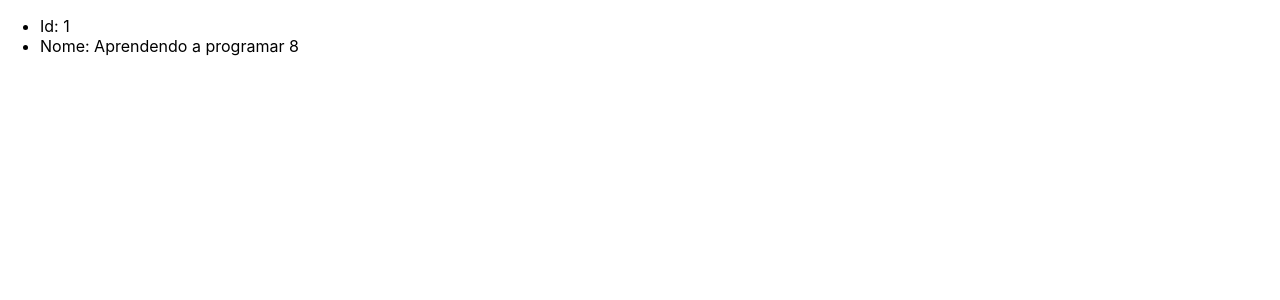
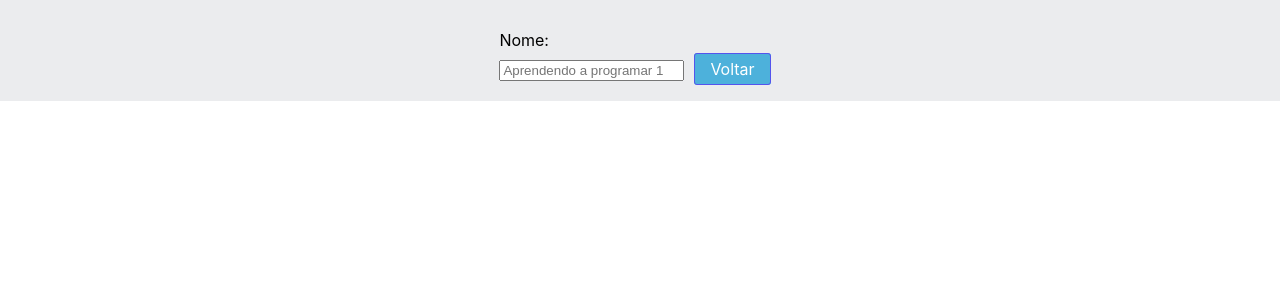
Before and after one commit to DarleyGC2016/minha-biblioteca, a React (Create React App) app: page /livros/1 in a window 1280 px wide. Shown: the top 300 px of the page. Built offline with nearby package versions, Linux system fonts and the light colour scheme; data requests are answered from the project's data file.

Commit message:
task 1 - listagem, edição e excluir

```diff
--- a/package.json
+++ b/package.json
@@ -1,6 +1,6 @@
 {
   "name": "minha-biblioteca",
-  "version": "0.1.0",
+  "version": "0.1.1",
   "private": true,
   "dependencies": {
     "@testing-library/jest-dom": "^5.17.0",
@@ -40,6 +40,7 @@
     ]
   },
   "devDependencies": {
-    "json-server": "^0.17.3"
+    "json-server": "^0.17.3",
+    "styled-components": "^6.0.8"
   }
 }
--- a/server.json
+++ b/server.json
@@ -1,12 +1,20 @@
 {
   "livros": [
     {
-      "nome": "Aprendendo a programar 8",
-      "id": 1
+      "id": 1,
+      "nome": "Aprendendo a programar 1"
     },
     {
-      "nome": "Aprendendo a programar 8",
-      "id": 2
+      "id": 2,
+      "nome": "Aprendendo a programar 2"
+    },
+    {
+      "id": 3,
+      "nome": "Aprendendo a programar 3"
+    },
+    {
+      "id": 4,
+      "nome": "Aprendendo a programar 4"
     }
   ]
 }
--- /dev/null
+++ b/src/components/BookDetail/estilo.css
@@ -0,0 +1,21 @@
+.btn {
+    border: 1px solid #5454ed;
+    border-radius: 3px;
+    color: #fff;
+    text-align: center;
+    background-color: #4db1db;
+    padding: 5px 15px;
+    margin-left: 10px;
+    margin-right: 10px;
+    text-decoration: none;
+}
+
+.btn-excluir {
+    border: 1px solid #5454ed;
+    border-radius: 3px;
+    color: #fff;
+    text-align: center;
+    background-color: #f12020;
+    padding: 5px 15px;
+    text-decoration: none;
+}
--- a/src/components/BookDetail/index.jsx
+++ b/src/components/BookDetail/index.jsx
@@ -1,19 +1,83 @@
-import { useParams } from "react-router-dom"
+import './estilo.css'
+import { Link, useParams } from "react-router-dom"
 import { useFetch } from "../../hooks/useFetch"
+import { useCallback, useState } from "react"
+
+import Api from "../../services/api"
+import styled from 'styled-components'
+
+const Painel = styled.section`
+    background-color: #EBECEE;
+    padding-bottom: 20px;
+    display: flex;
+    flex-direction: column;
+`
+const FormularioContainer = styled.div`
+    margin-top: 30px;
+    display: flex;
+    width: 100%;
+    justify-content: center;
+    cursor: pointer;
+`
+export const Label = styled.label`
+    width: 100%;
+    padding: 30px 0;
+    text-align: center;
+`
+export const Input = styled.input`
+    display: flex
+    text-align: center;
+    margin-top: 10px;
+`
 
 function BookDetail() {
     const { id } = useParams()
-    const { data } = useFetch(`livros/${id}`)
+    const { data, mutate } = useFetch(`livros/${id}`)
+    const [nome, setNome] = useState('');
+
+    const bookUpdate = useCallback(async (id, nome) => {
+        Api.put(`livros/${id}`, {
+            nome: nome
+        })
+        if (!data) {
+            data?.map(livro => {
+                if (livro.id === id){
+                    mutate({...livro, nome: nome})
+                    return livro;
+                }
+                return livro;
+            })
+
+            mutate(false)
+        }
+
+    },[ data, mutate ])
 
     if (!data) {
         return <p>Carregando...</p>
     }
 
+    function cadastrar(e) {
+        e.preventDefault();
+        bookUpdate(id, nome);
+    }
+
     return (
-        <ul>
-            <li>Id: {data?.id}</li>
-            <li>Nome: {data?.nome}</li>
-        </ul>
+        <Painel>
+            <FormularioContainer>
+                <form onSubmit={cadastrar}>
+                    <Label>Nome:</Label> <br/>
+                    <Input type="text"
+                        placeholder={data.nome}
+                        value={nome}
+                        onChange={ e => setNome(e.target.value)}
+                    />
+                    <Link to="/" className="btn">
+                        Voltar
+                    </Link>
+                </form>
+            </FormularioContainer>
+        </Painel>
     )
 }
 
--- /dev/null
+++ b/src/components/BooksList/estilo.css
@@ -0,0 +1,29 @@
+.lista {
+    width: 100vw;
+    height: 100vh;
+}
+
+/* .listagem{
+    display: flex;
+    justify-content: center;
+} */
+
+li {
+    list-style: none;
+}
+
+.item {
+    display: flex;
+    margin-top: 10px;
+    margin-bottom: 10px;
+    height: 30px;
+}
+
+.btn {
+    border: 1px solid #5454ed;
+    border-radius: 3px;
+    color: #fff;
+    background-color: #4db1db;
+    padding: 5px 15px;
+    text-decoration: none;
+}
--- a/src/components/BooksList/index.jsx
+++ b/src/components/BooksList/index.jsx
@@ -2,22 +2,22 @@ import { useCallback } from 'react'
 import { Link } from "react-router-dom";
 import { useFetch } from "../../hooks/useFetch";
 import Api from "../../services/api"
+import './estilo.css'
 
 function BookList() {
     const { data, mutate } = useFetch('livros');
+
     const bookUpdate = useCallback(async (id) => {
-        Api.put(`livros/${id}`, {
-            nome: 'Aprendendo a programar 8'
+        Api.delete(`livros/${id}`);
+        data?.map(livro => {
+            if (livro.id === id){
+                mutate({...livro, nome: 'Aprendendo a programar 15'})
+                return livro;
+            }
+            return livro;
         })
-        if (!data) {
-            data.map(livro =>{
-                if (livro.id === id){
-                    mutate({...livro, nome: 'Aprendendo a programar 8'})
-                }
+
         mutate(false)
-            })
-        }
-
 
     },[ data, mutate ])
 
@@ -26,20 +26,24 @@ function BookList() {
     }
 
     return (
-        <ul>
+        <div className='lista'>
+                <ul className='listagem'>
                     {
                         data.map(livro => (
-                    <li key={livro.id}>
-                        <Link to={`/livros/${livro.id}`}>
+                            <li key={livro.id} className='item'>
                                 {livro.nome}
+                                <Link to={`/livros/${livro.id}`} className='btn'>
+                                    Editar
                                 </Link>
-                        <button type="button" onClick={() => bookUpdate(livro.id)}>
-                            Editar
+                                <button type="button" className='btn-excluir' onClick={() => bookUpdate(livro.id)}>
+                                    Excluir
                                 </button>
                             </li>
                         ))
                     }
                 </ul>
+        </div>
+
     )
 }
 
```
Also changed, not shown: 1 other file (tests, documents, lock files or other folders). Lines whose indentation alone changed are shown as unchanged.
